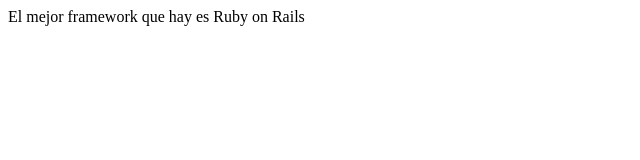
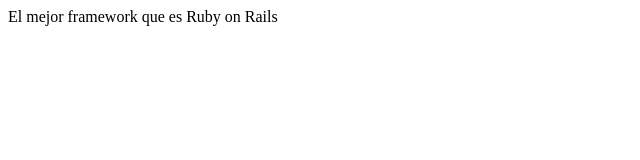
Before and after one commit to srosales/colaborar-master, a plain HTML site: page index.html in a window 1280 px wide. Shown: the full height of the page, 0-640 px from the left. Drawn offline with Linux system fonts and the light colour scheme.

Commit message:
fix:bug de editor

```diff
--- a/index.html
+++ b/index.html
@@ -5,7 +5,7 @@
 </head>
 <body>
 
-  El mejor framework que hay es Ruby on Rails
+  El mejor framework que es Ruby on Rails
 
 </body>
 </html>
```
